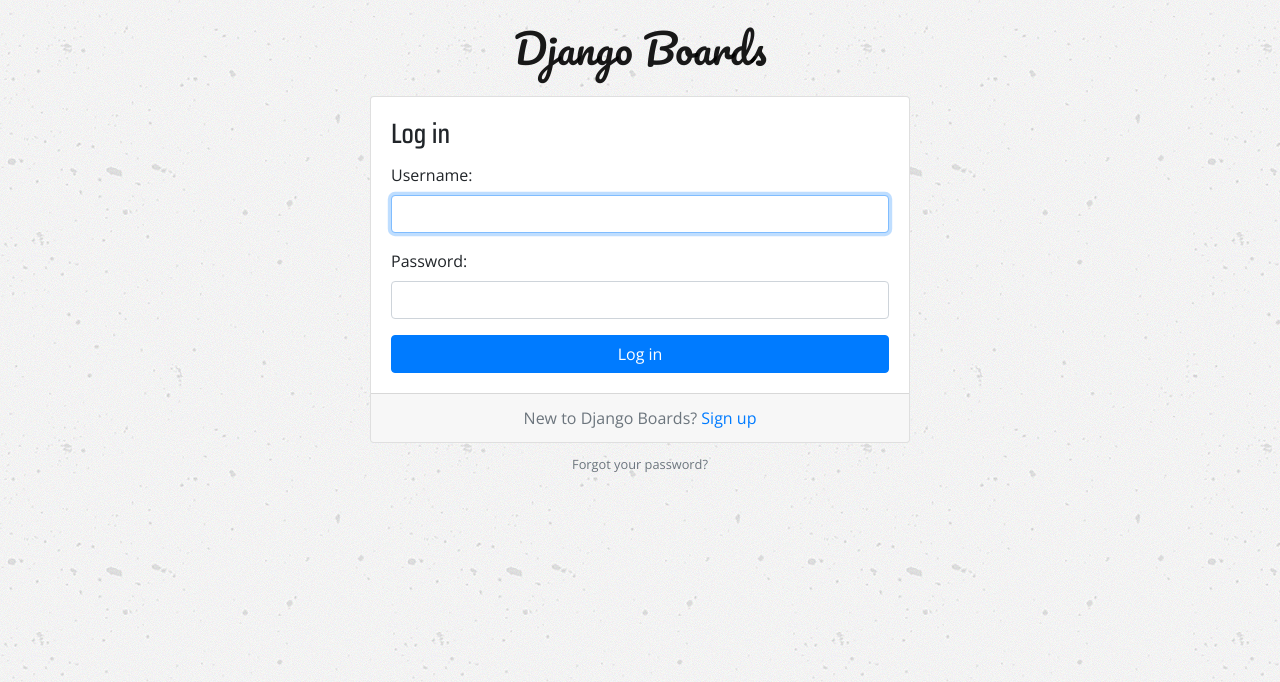
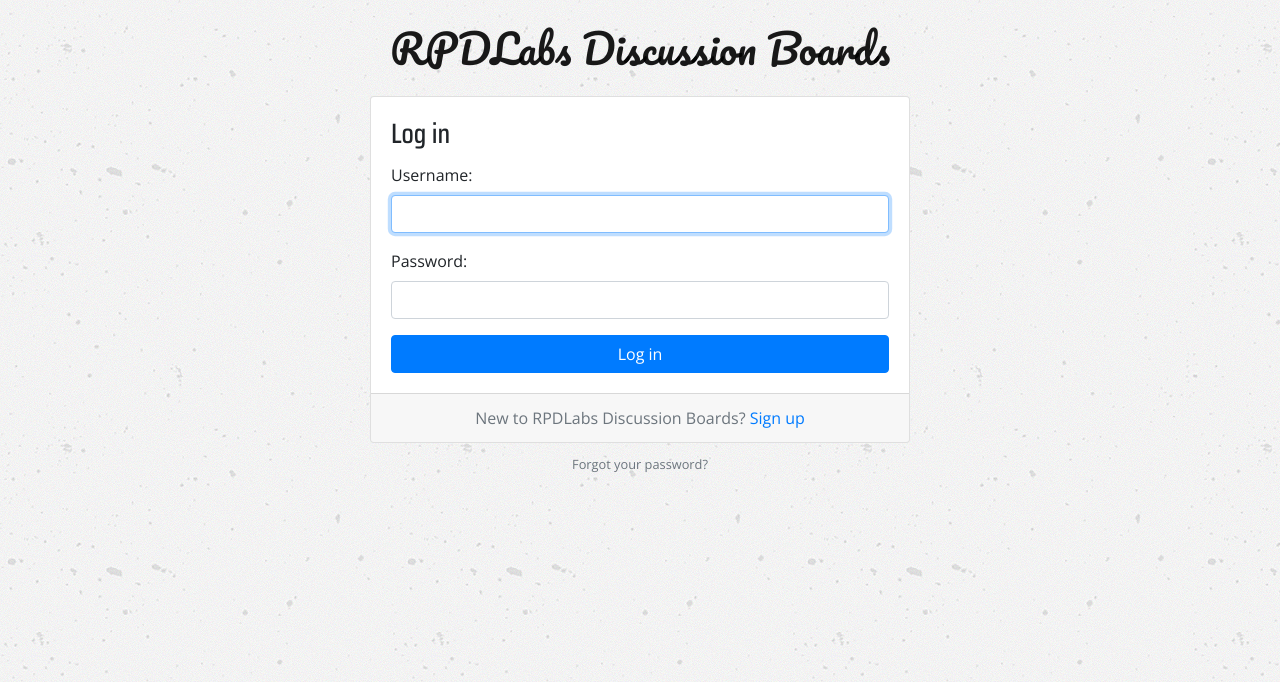
Before and after one commit to rpdeo/discussion-boards, a Django app: page /login/?next=/boards/1/topics/1/posts/1/edit/ in a window 1280 px wide. Shown: the top 682 px of the page. Run offline with Django 3.2, Linux system fonts and the light colour scheme; some libraries are stand-ins or nearby versions.

Commit message:
Rebrand from "Django Boards" to "RPDLabs Discussion Boards".

```diff
--- a/templates/base.html
+++ b/templates/base.html
@@ -3,7 +3,7 @@
 <html lang="en">
   <head>
     <meta charset="UTF-8" />
-    <title>{% block title %}Django Boards{% endblock %}</title>
+    <title>{% block title %}RPDLabs Discussion Boards{% endblock %}</title>
     <meta name="viewport" content="width=device-width, initial-scale=1, shrink-to-fit=no">
     <link href="https://fonts.googleapis.com/css?family=Open+Sans:300,300i,400,400i,600,600i,700,700i|Pacifico|Saira+Condensed:100,200,300,400,500,600,700" rel="stylesheet"/>
     <link rel="stylesheet" href="{% static 'css/bootstrap.min.css' %}"/>
@@ -14,7 +14,7 @@
     {% block body %}
       <nav class="navbar navbar-expand-sm navbar-dark bg-dark">
         <div class="container">
-          <a class="navbar-brand" href="{% url 'home' %}">Django Boards</a>
+          <a class="navbar-brand" href="{% url 'home' %}">RPDLabs Discussion Boards</a>
           <button class="navbar-toggler"
                   type="button"
                   data-toggle="collapse"
--- a/templates/base_accounts.html
+++ b/templates/base_accounts.html
@@ -9,7 +9,7 @@
 {% block body %}
   <div class="container">
     <h1 class="text-center logo my-4">
-      <a href="{% url 'home' %}">Django Boards</a>
+      <a href="{% url 'home' %}">RPDLabs Discussion Boards</a>
     </h1>
     {% block content %}
     {% endblock %}
--- a/templates/login.html
+++ b/templates/login.html
@@ -1,6 +1,6 @@
 {% extends 'base_accounts.html' %}
 
-{% block title %}Log in to Django Boards{% endblock %}
+{% block title %}Log in to RPDLabs Discussion Boards{% endblock %}
 
 {% block content %}
   <div class="row justify-content-center">
@@ -16,7 +16,7 @@
           </form>
         </div>
         <div class="card-footer text-muted text-center">
-          New to Django Boards? <a href="{% url 'signup' %}">Sign up</a>
+          New to RPDLabs Discussion Boards? <a href="{% url 'signup' %}">Sign up</a>
         </div>
       </div>
       <div class="text-center py-2">
--- a/templates/password_reset_email.html
+++ b/templates/password_reset_email.html
@@ -5,7 +5,7 @@ Someone asked for a password reset for the email address {{ email }}.
 Follow the link below:
 {{ protocol }}://{{ domain }}{% url 'password_reset_confirm' uidb64=uid token=token %}
 
-In case you forgot your Django Boards username: {{ user.username }}
+In case you forgot your username on the discussion board, it is {{ user.username }}.
 
 If clicking the link above doesn't work, please copy and paste the URL
 in a new browser window instead.
@@ -17,4 +17,4 @@ disregard this email.
 
 Thanks,
 
-The Django Boards Team
+RPDLabs Support Team
--- a/templates/password_reset_subject.txt
+++ b/templates/password_reset_subject.txt
@@ -1 +1 @@
-[Django Boards] Please reset your password
+[RPDLabs Discussion Boards] Password reset instructions
--- a/templates/signup.html
+++ b/templates/signup.html
@@ -1,6 +1,6 @@
 {% extends 'base_accounts.html' %}
 
-{% block title %}Sign up to Django Boards{% endblock %}
+{% block title %}Sign up to RPDLabs Discussion Boards{% endblock %}
 
 {% block content %}
   <div class="row justify-content-center">
```
Also changed, not shown: boards/tests/test_mail_password_reset.py (+1 -1 lines).
